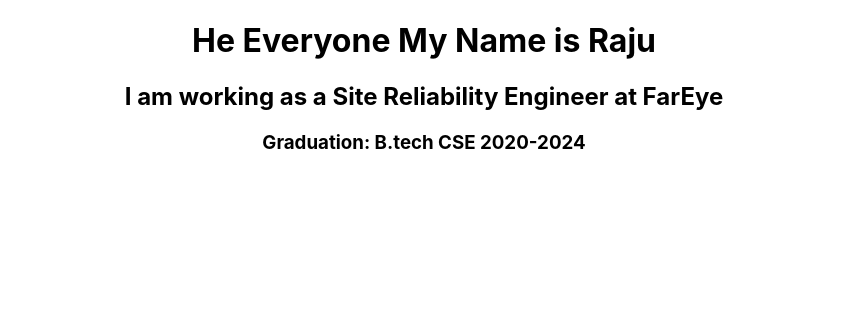
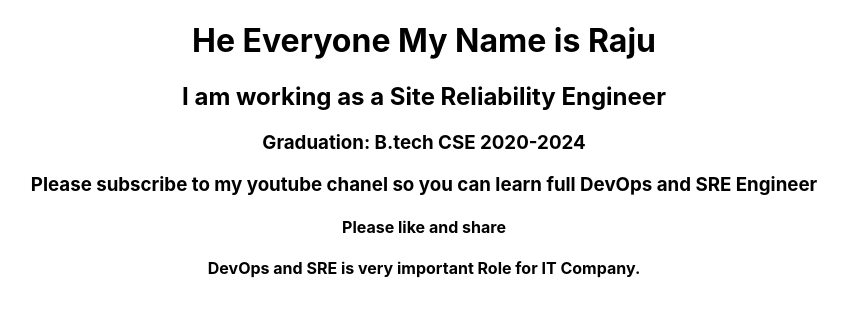
Before and after one commit to Raju7061/Developer, a React (Create React App) app in the folder my-app/: page / in a window 1280 px wide. Shown: the top 316 px of the page, without its empty margins (216-1064 px from the left). Built offline with nearby package versions, Linux system fonts and the light colour scheme.

Commit message:
updated code

```diff
--- a/my-app/src/App.js
+++ b/my-app/src/App.js
@@ -6,8 +6,11 @@
     <div className="App">
       <>
       <h1>He Everyone My Name is Raju</h1>
-      <h2>I am working as a Site Reliability Engineer at FarEye</h2>
+      <h2>I am working as a Site Reliability Engineer </h2>
       <h3>Graduation: B.tech CSE 2020-2024</h3>
+      <h3>Please subscribe to my youtube chanel so you can learn full DevOps and SRE Engineer</h3>
+      <h4>Please like and share</h4>
+      <h4>DevOps and SRE is very important Role for IT Company.</h4>
       </>
     </div>
   );
--- a/my-app/src/index.css
+++ b/my-app/src/index.css
@@ -11,3 +11,14 @@
   font-family: source-code-pro, Menlo, Monaco, Consolas, 'Courier New',
     monospace;
 }
+.h1{
+  color: blue;
+
+}
+
+.h2{
+  color: green;
+}
+.h3{
+  color: orange;
+}
```
